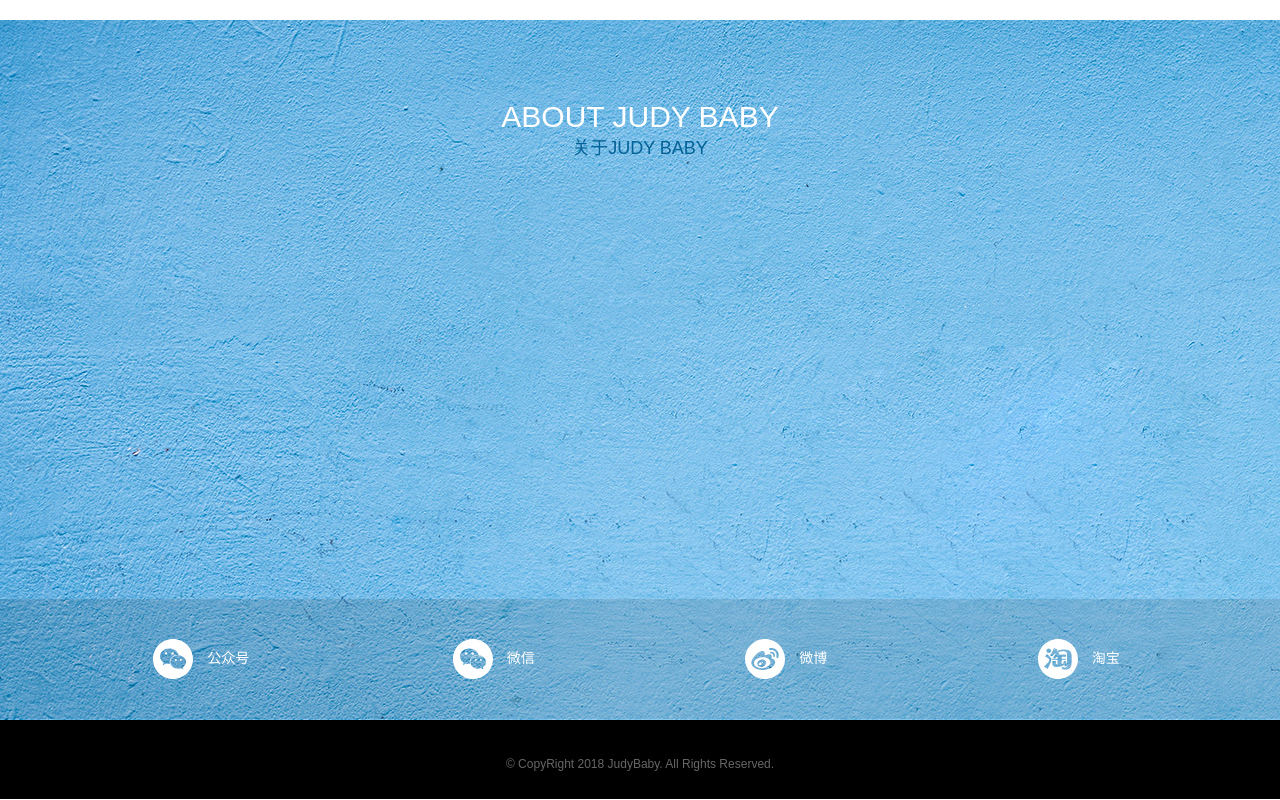
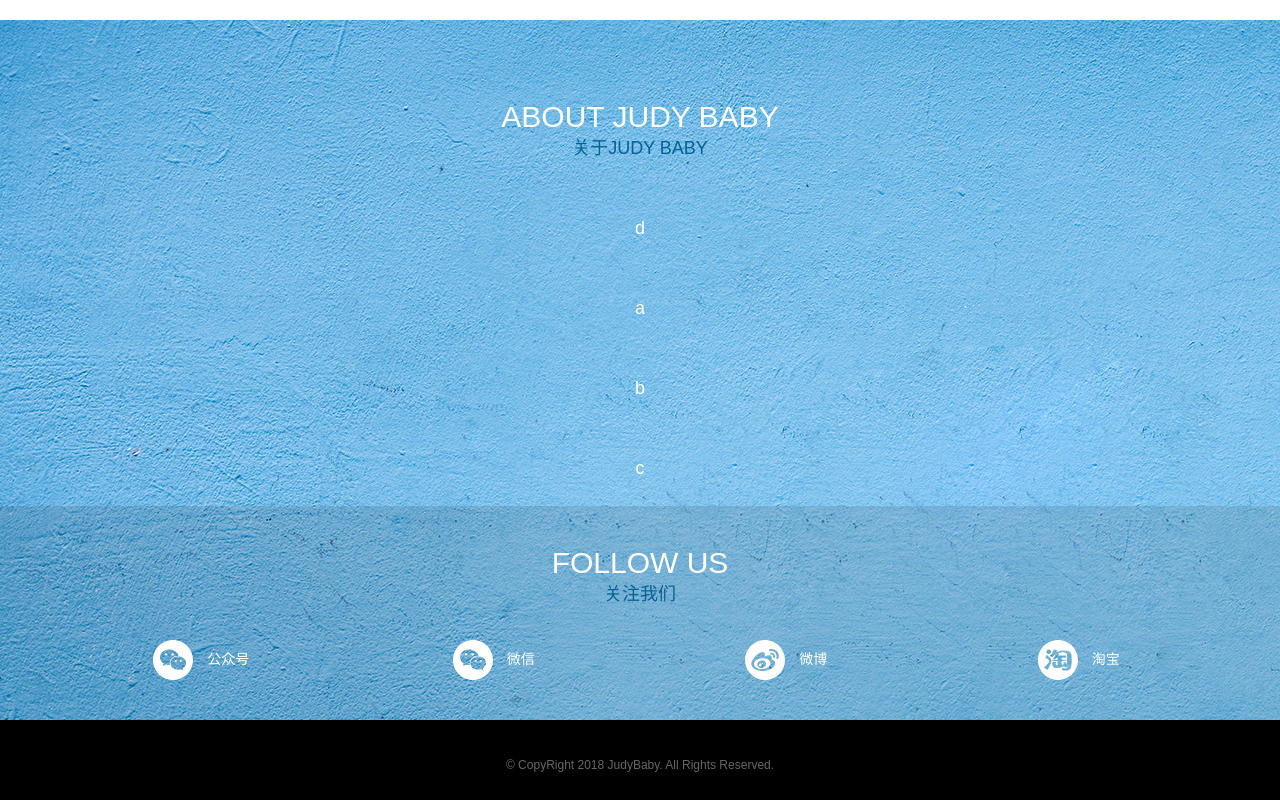
Before and after one commit to JudyBaby/web, a plain HTML site: page index.html in a window 1280 px wide. Shown: the part 1426-2226 px from the top of the page. Drawn offline with Linux system fonts and the light colour scheme; a script that the page names is missing.

Commit message:
follow us title

```diff
--- a/css/style.css
+++ b/css/style.css
@@ -46,10 +46,8 @@ h2.section-title,
 
 .title-content > .subtitle,
 .title-content > .subtitle {
-	font-family: sans-serif;
-	font-size: 13px;
+	font-size: 18px;
 	line-height: 30px;
-	text-transform: uppercase;
 }
 
 .title-content {
@@ -618,12 +616,20 @@ CONTACT US SECTION
 ***********************/
 
 #contact {
-	margin-top: -121px;
+	margin-top: -214px;
 	padding: 40px 0;
 	background: rgba(0,0,0,0.1);
 	color: #ffffff;
 	text-align: center;
 }
+
+#contact .title-content .subtitle {
+	color: #056296;
+}
+.row.contact-holder  {
+	margin-top: 30px;
+}
+
 /****** Contact Info *****/
 
 .contact-info {
@@ -843,14 +849,12 @@ RESPONSIVE
 		/*text-shadow: 1px 1px 1px #161718;*/
 	}
 
-
-	/* BRIAN
-	.row.contact-holder > div {
-		text-align: center;
-	}*/
+	/**********************
+	CONTACT SECTION
+	***********************/
 
 	#contact {
-		margin-top: -113px;
+		margin-top: -207px;
 		padding: 20px 0 18px;
 	}
 
--- a/index.html
+++ b/index.html
@@ -166,7 +166,10 @@
 						<div class="title-content">
 							<h2 class="section-title">About JUDY BABY</h2>
 							<span class="subtitle">关于JUDY BABY</span>
-							<p> </p>
+							<p> d</p>
+							<p> a</p>
+							<p> b</p>
+							<p> c</p>
 						</div> <!-- /.title-content -->
 					</div>
 				</div> <!-- /.row -->
@@ -179,6 +182,11 @@
 			<h1 class="sr-only">Follow US</h1>
 
 			<div class="container">
+				<div class="title-content">
+					<h2 class="section-title">FOLLOW US</h2>
+					<span class="subtitle">关注我们</span>
+				</div> <!-- /.title-content -->
+
 				<div class="row contact-holder">
 
 					<div class="col-md-3 col-xs-3">
```
